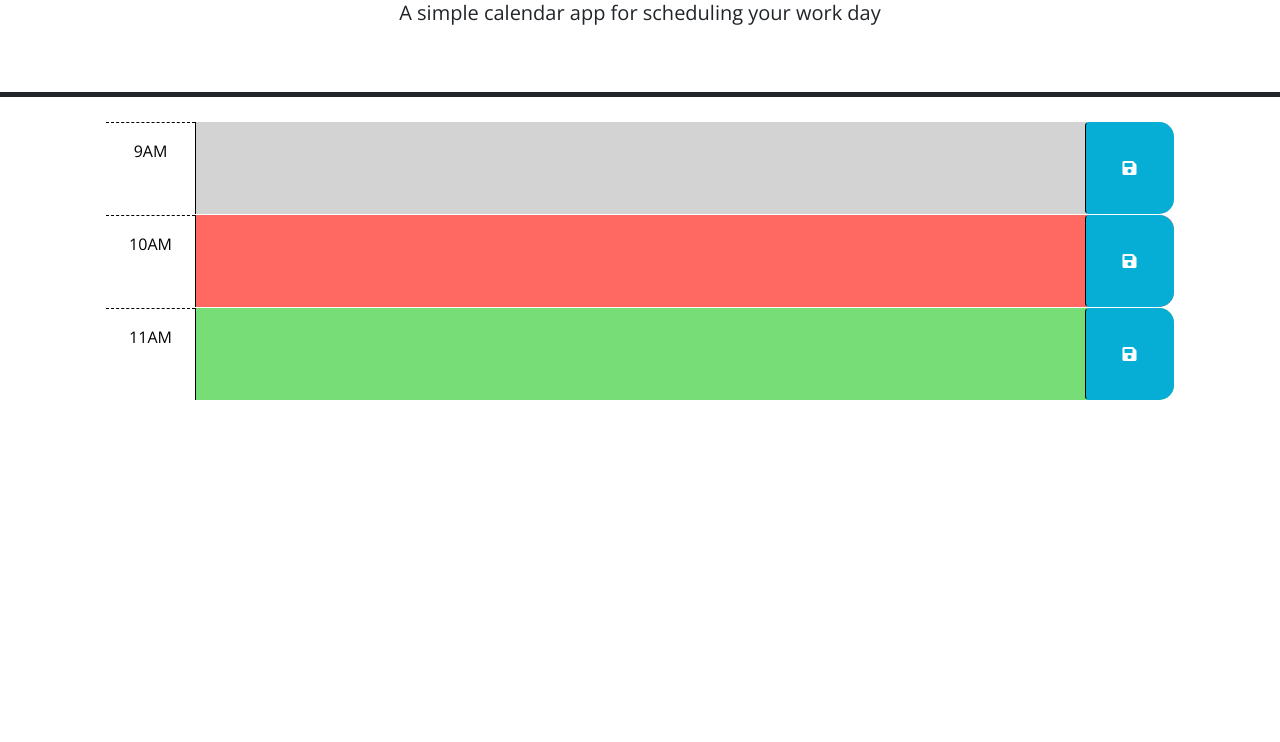
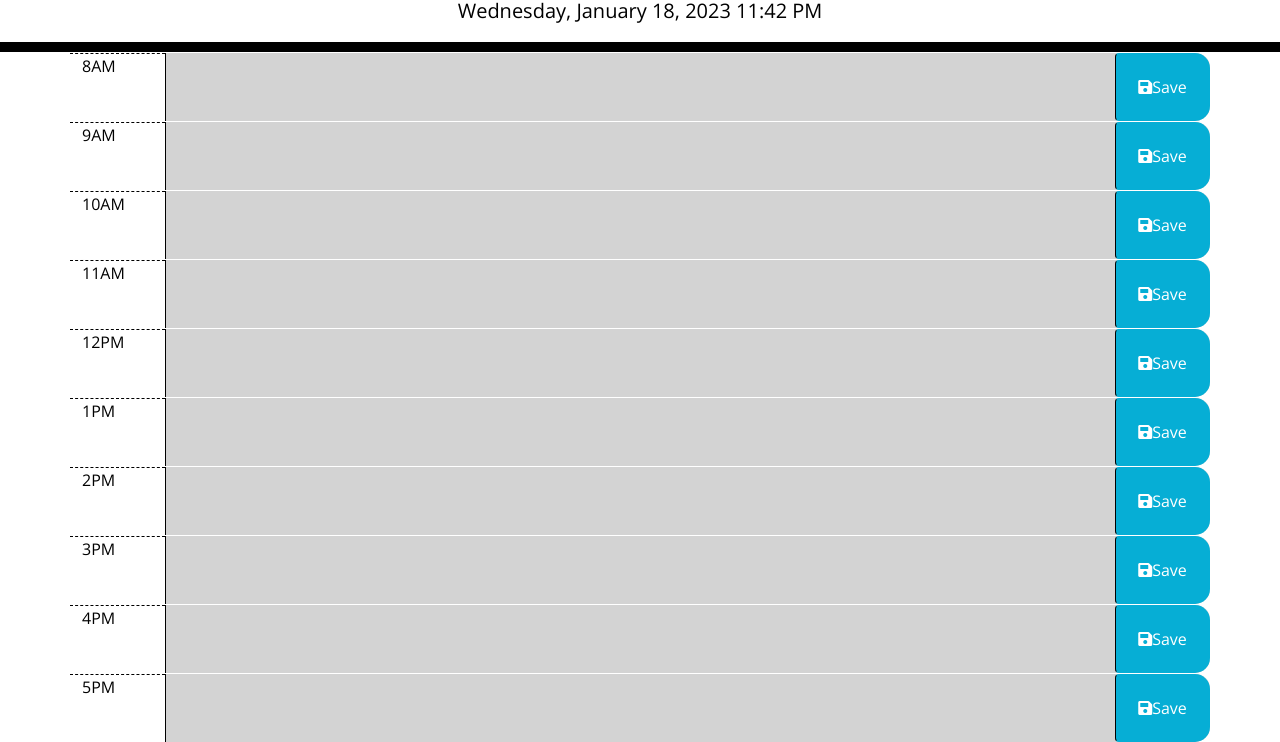
Before and after one commit to trichau0206/work-scheduler, a plain HTML site: page Develop/index.html in a window 1280 px wide. Shown: the part 135-877 px from the top of the page. Before the commit the page ends 800 px from the top, so only its background shows below. Drawn offline with nearby package versions, Linux system fonts and the light colour scheme.

Commit message:
file committed

```diff
--- a/Develop/index.html
+++ b/Develop/index.html
@@ -15,64 +15,150 @@
       crossorigin="anonymous"
     />
     <link
+      rel="stylesheet"
       href="https://fonts.googleapis.com/css?family=Open+Sans&display=swap"
-      rel="stylesheet"
+
     />
     <link rel="stylesheet" href="style.css" />
     <title>Work Day Scheduler</title>
   </head>
 
   <body>
-    <header class="p-5 mb-4 border-5 border-bottom border-dark text-center">
+    <header class="jumbotron">
       <h1 class="display-3">Work Day Scheduler</h1>
       <p class="lead">A simple calendar app for scheduling your work day</p>
       <p id="currentDay" class="lead"></p>
     </header>
-    <div class="container-lg px-5">
-      <!-- Use class for "past", "present", and "future" to apply styles to the
-        time-block divs accordingly. The javascript will need to do this by
-        adding/removing these classes on each div by comparing the hour in the
-        id to the current hour. The html provided below is meant to be an example
-        demonstrating how the css provided can be leveraged to create the
-        desired layout and colors. The html below should be removed or updated
-        in the finished product. Remember to delete this comment once the
-        code is implemented.
-        -->
 
-      <!-- Example of a past time block. The "past" class adds a gray background color. -->
-      <div id="hour-9" class="row time-block past">
-        <div class="col-2 col-md-1 hour text-center py-3">9AM</div>
-        <textarea class="col-8 col-md-10 description" rows="3"> </textarea>
-        <button class="btn saveBtn col-2 col-md-1" aria-label="save">
-          <i class="fas fa-save" aria-hidden="true"></i>
-        </button>
+    <div class="container">
+
+      <div id="hour8" class="row time-block">
+
+        <div class="col-md-1 hour">
+          8AM
+        </div>
+
+        <textarea class="col-md-10 description">
+        </textarea>
+
+        <button class="col-md-1 btn saveBtn"><i class="fas fa-save"></i>Save</button>
       </div>
 
-      <!-- Example of a a present time block. The "present" class adds a red background color. -->
-      <div id="hour-10" class="row time-block present">
-        <div class="col-2 col-md-1 hour text-center py-3">10AM</div>
-        <textarea class="col-8 col-md-10 description" rows="3"> </textarea>
-        <button class="btn saveBtn col-2 col-md-1" aria-label="save">
-          <i class="fas fa-save" aria-hidden="true"></i>
-        </button>
+      <div id="hour9" class="row time-block">
+
+        <div class="col-md-1 hour">
+          9AM
+        </div>
+
+        <textarea class="col-md-10 description">
+        </textarea>
+
+        <button class="col-md-1 btn saveBtn"><i class="fas fa-save"></i>Save</button>
       </div>
 
-      <!-- Example of a future time block. The "future" class adds a green background color. -->
-      <div id="hour-11" class="row time-block future">
-        <div class="col-2 col-md-1 hour text-center py-3">11AM</div>
-        <textarea class="col-8 col-md-10 description" rows="3"> </textarea>
-        <button class="btn saveBtn col-2 col-md-1" aria-label="save">
-          <i class="fas fa-save" aria-hidden="true"></i>
-        </button>
+      <div id="hour10" class="row time-block">
+
+        <div class="col-md-1 hour">
+          10AM
+        </div>
+
+        <textarea class="col-md-10 description">
+        </textarea>
+
+        <button class="col-md-1 btn saveBtn"><i class="fas fa-save"></i>Save</button>
       </div>
 
+      <div id="hour11" class="row time-block">
+
+        <div class="col-md-1 hour">
+          11AM
+        </div>
+
+        <textarea class="col-md-10 description">
+        </textarea>
+
+        <button class="col-md-1 btn saveBtn"><i class="fas fa-save"></i>Save</button>
+      </div>
+
+      <div id="hour12" class="row time-block">
+
+        <div class="col-md-1 hour">
+          12PM
+        </div>
+
+        <textarea class="col-md-10 description">
+        </textarea>
+
+        <button class="col-md-1 btn saveBtn"><i class="fas fa-save"></i>Save</button>
+      </div>
+
+      <div id="hour13" class="row time-block">
+
+        <div class="col-md-1 hour">
+          1PM
+        </div>
+
+        <textarea class="col-md-10 description">
+        </textarea>
+
+        <button class="col-md-1 btn saveBtn"><i class="fas fa-save"></i>Save</button>
+      </div>
+
+      <div id="hour14" class="row time-block">
+
+        <div class="col-md-1 hour">
+          2PM
+        </div>
+
+        <textarea class="col-md-10 description">
+        </textarea>
+
+        <button class="col-md-1 btn saveBtn"><i class="fas fa-save"></i>Save</button>
+      </div>
+
+      <div id="hour15" class="row time-block">
+
+        <div class="col-md-1 hour">
+          3PM
+        </div>
+
+        <textarea class="col-md-10 description">
+        </textarea>
+
+        <button class="col-md-1 btn saveBtn"><i class="fas fa-save"></i>Save</button>
+      </div>
+
+      <div id="hour16" class="row time-block">
+
+        <div class="col-md-1 hour">
+          4PM
+        </div>
+
+        <textarea class="col-md-10 description">
+        </textarea>
+
+        <button class="col-md-1 btn saveBtn"><i class="fas fa-save"></i>Save</button>
+      </div>
+
+      <div id="hour17" class="row time-block">
+
+        <div class="col-md-1 hour">
+          5PM
+        </div>
+
+        <textarea class="col-md-10 description">
+        </textarea>
+
+        <button class="col-md-1 btn saveBtn"><i class="fas fa-save"></i>Save</button>
+      </div>
+    </div>
+
+
     <script src="https://code.jquery.com/jquery-3.4.1.min.js"></script>
-    <script
-      src="https://cdn.jsdelivr.net/npm/dayjs@1.11.3/dayjs.min.js"
-      integrity="sha256-iu/zLUB+QgISXBLCW/mcDi/rnf4m4uEDO0wauy76x7U="
-      crossorigin="anonymous"
-    ></script>
+
+    <script src="https://cdnjs.cloudflare.com/ajax/libs/moment.js/2.29.1/moment.min.js"></script>
 
     <script src="script.js"></script>
+
   </body>
 </html>
--- a/Develop/script.js
+++ b/Develop/script.js
@@ -1,23 +1,57 @@
-// Wrap all code that interacts with the DOM in a call to jQuery to ensure that
-// the code isn't run until the browser has finished rendering all the elements
-// in the html.
-$(function () {
-  // TODO: Add a listener for click events on the save button. This code should
-  // use the id in the containing time-block as a key to save the user input in
-  // local storage. HINT: What does `this` reference in the click listener
-  // function? How can DOM traversal be used to get the "hour-x" id of the
-  // time-block containing the button that was clicked? How might the id be
-  // useful when saving the description in local storage?
-  //
-  // TODO: Add code to apply the past, present, or future class to each time
-  // block by comparing the id to the current hour. HINTS: How can the id
-  // attribute of each time-block be used to conditionally add or remove the
-  // past, present, and future classes? How can Day.js be used to get the
-  // current hour in 24-hour time?
-  //
-  // TODO: Add code to get any user input that was saved in localStorage and set
-  // the values of the corresponding textarea elements. HINT: How can the id
-  // attribute of each time-block be used to do this?
-  //
-  // TODO: Add code to display the current date in the header of the page.
+var today = moment();
+
+var timeBlockEl = document.querySelector('.container');
+
+
+$('#currentDay').text(today.format('LLLL'));
+
+$('.saveBtn').on('click', function () {
+
+  var textValue = $(this).siblings('.description').val();
+
+  var timeKey = $(this).parent().attr('id');
+
+  localStorage.setItem(timeKey, textValue);
 });
+
+$('#hour8 .description').val(localStorage.getItem('hour8'));
+$('#hour9 .description').val(localStorage.getItem('hour9'));
+$('#hour10 .description').val(localStorage.getItem('hour10'));
+$('#hour11 .description').val(localStorage.getItem('hour11'));
+$('#hour12 .description').val(localStorage.getItem('hour12'));
+$('#hour13 .description').val(localStorage.getItem('hour13'));
+$('#hour14 .description').val(localStorage.getItem('hour14'));
+$('#hour15 .description').val(localStorage.getItem('hour15'));
+$('#hour16 .description').val(localStorage.getItem('hour16'));
+$('#hour17 .description').val(localStorage.getItem('hour17'));
+
+function auditTask() {
+
+  var currentHour = today.hours();
+
+  $('.time-block').each(function () {
+    var timeId = parseInt($(this).attr('id').split("hour")[1]);
+
+    if (timeId < currentHour) {
+      $(this).addClass('past');
+    }
+    else if (timeId === currentHour) {
+      $(this).removeClass('past');
+      $(this).removeClass('future');
+      $(this).addClass('present');
+    }
+    else {
+      $(this).removeClass('past');
+      $(this).removeClass('present');
+      $(this).addClass('future');
+    }
+  });
+}
+
+auditTask();
+
+
+setTimeout(function () {
+
+  location = '';
+}, 1000 * 60);
--- a/Develop/style.css
+++ b/Develop/style.css
@@ -10,6 +10,14 @@ textarea {
   color: #000000;
   border-left: 1px solid black;
   padding: 10px;
+}
+
+.jumbotron {
+  text-align: center;
+  background-color: transparent;
+  color: black;
+  border-radius: 0;
+  border-bottom: 10px solid black;
 }
 
 .description {
```
